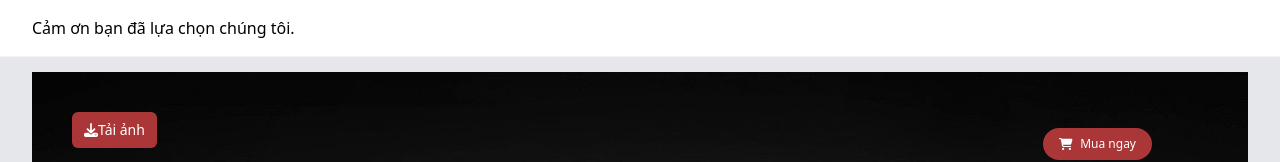
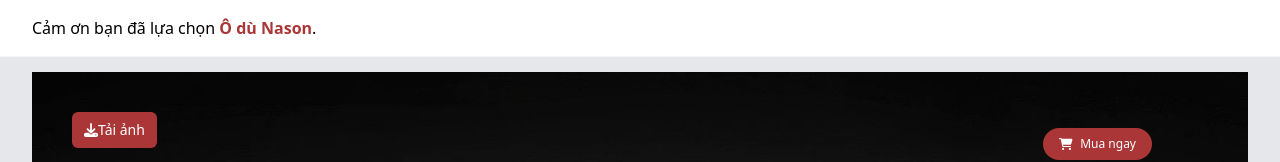
Before and after one commit to mldesignerjs/nason, a Next.js app: page /detail/1 in a window 1280 px wide. Shown: the top 162 px of the page. Built offline with nearby package versions, Linux system fonts and the light colour scheme.

Commit message:
change meta

```diff
--- a/app/detail/[sku]/page.tsx
+++ b/app/detail/[sku]/page.tsx
@@ -2,13 +2,11 @@ import type { Metadata } from 'next'
 import DetailPage from './DetailPage'
 
 type Props = {
-    params: { sku: string }
 }
 
 export function generateMetadata({ params }: Props): Metadata {
-    const sku = params.sku
     return {
-        title: sku,
+        title: "Khắc tên lên tay cầm",
     }
 }
 
--- a/app/layout.tsx
+++ b/app/layout.tsx
@@ -7,8 +7,8 @@ import './globals.css'
 
 export const metadata: Metadata = {
     title: {
-        template: '%s | MLD',
-        default: "MLD's Website",
+        template: '%s | Ô dù Nason',
+        default: "Ô dù Nason - Khắc tên lên tay cầm",
     },
     description: "I'm a designer!",
 }
--- a/components/shared/Footer/index.tsx
+++ b/components/shared/Footer/index.tsx
@@ -4,7 +4,7 @@ export default function Footer(props: FooterProps) {
     return (
         <footer className="bg-white">
             <p className="text-center py-5">
-                Made by <span className="text-main font-bold">MLD</span>
+                Made by <span className="text-main font-bold">odunason.com</span>
             </p>
         </footer>
     )
--- a/components/shared/Header/index.tsx
+++ b/components/shared/Header/index.tsx
@@ -5,7 +5,7 @@ function Header(props: HeaderProps) {
         <header className="w-full fixed bg-white border-b border-gray-100 z-50">
             <div className="container mx-auto py-4">
                 <div className="flex justify-between items-center">
-                    <h2>Cảm ơn bạn đã lựa chọn chúng tôi.</h2>
+                    <h2>Cảm ơn bạn đã lựa chọn <span className="text-main font-bold">Ô dù Nason</span>.</h2>
                 </div>
             </div>
         </header>
--- a/components/shared/Modal/index.tsx
+++ b/components/shared/Modal/index.tsx
@@ -23,7 +23,7 @@ function Modal({ children }: ModalProps) {
                     <div className="flex items-center justify-center">
                         <Image
                             src="/logo-black.png"
-                            alt="Logo"
+                            alt="Ô dù Nason"
                             width={150}
                             height={50}
                             className="h-auto"
```
